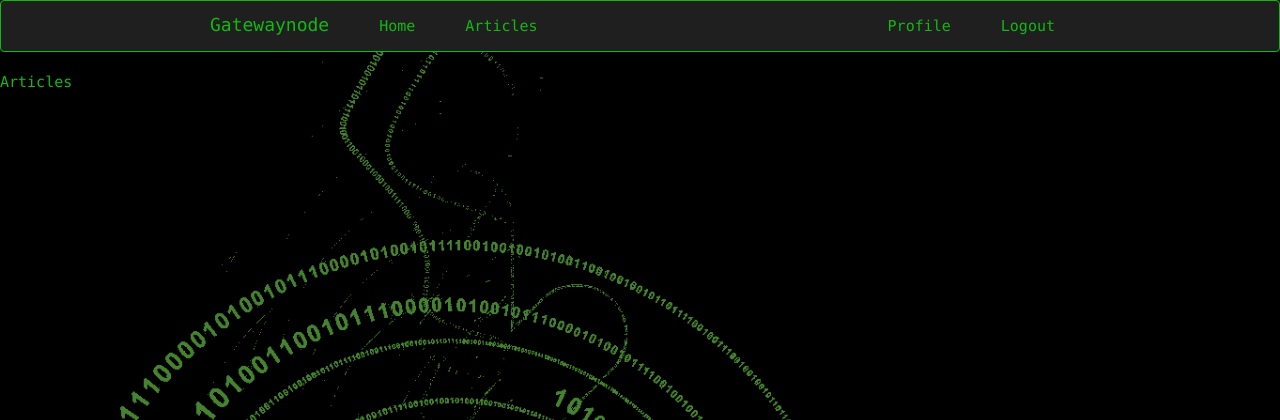
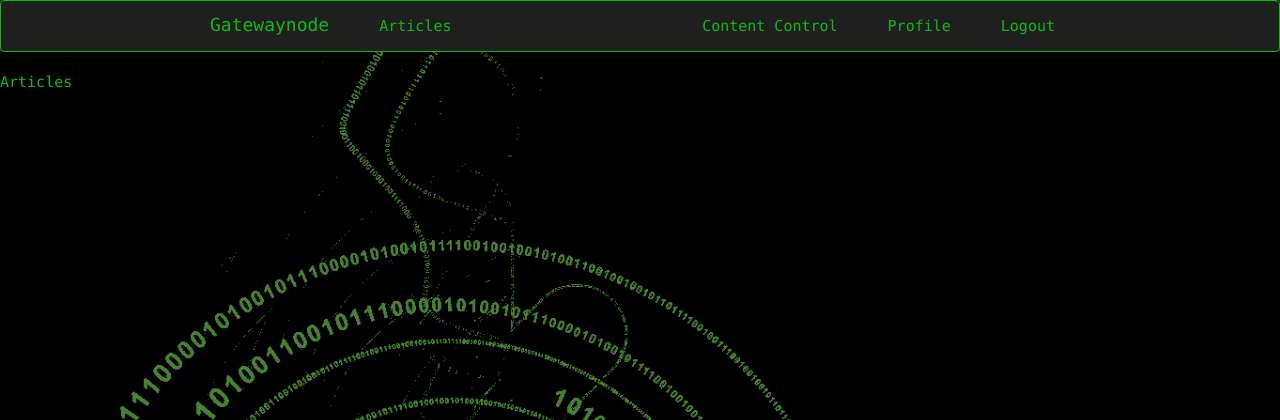
Before and after one commit to gatewaynode/ochyro, a Flask app: page / in a window 1280 px wide. Shown: the top 420 px of the page. Run offline with Flask 2, Linux system fonts and the light colour scheme; the visitor is signed in with stand-in values (Sample User, id 1); data comes from the database, SQL or seed files in the repository; data that the repository does not hold is empty; some libraries are stand-ins or nearby versions.

Commit message:
Content control added, editing and revisions working, tabulator.js added

```diff
--- a/core/forms.py
+++ b/core/forms.py
@@ -114,5 +114,7 @@ class EditArticleForm(FlaskForm):
     )
     node_id = HiddenField()
     node_version = HiddenField()
+    node_hash = HiddenField()
+    content_hash = HiddenField()
     content_type = HiddenField()
     submit = SubmitField("Save")
--- /dev/null
+++ b/core/init_cms.py
@@ -0,0 +1,85 @@
+from core import db
+from core import models, controllers
+import json
+from pprint import pprint
+
+"""Create content types before anything else.
+
+Future state is likely to manage in database configuration as this point.
+"""
+
+
+def init_content_type(build_content_type):
+    content_type_content = models.ContentType.query.filter_by(
+        name=build_content_type["content_type_name"]
+    ).first()
+    if not content_type_content:
+        node = controllers._register_node()
+
+        content_type = models.ContentType(
+            _version=1,
+            _node_id=node._id,
+            _hash="",
+            _lock="",
+            name=build_content_type["content_type_name"],
+            content_class=build_content_type["content_class"],
+            editable_fields=build_content_type["editable_fields"],
+            viewable_fields=build_content_type["viewable_fields"],
+            edit_url=build_content_type["edit_url"],
+            view_url=build_content_type["view_url"],
+        )
+        db.session.add(content_type)
+        db.session.commit()
+        db.session.refresh(content_type)
+        content_type._hash = controllers._hash_table(content_type)
+        content_type._hash_chain = controllers._hash_table(content_type, chain=True)
+        db.session.add(content_type)
+        db.session.commit()
+
+        db.session.refresh(node)
+        node.first_child = json.dumps(
+            {
+                "content_id": content_type._id,
+                "content_revision": content_type._version,
+                "content_type_id": node._id,
+                "content_type_name": build_content_type["content_type_name"],
+                "content_type_class": build_content_type["content_class"],
+            }
+        )
+        node._hash = controllers._hash_table(node)
+        node._hash_chain = controllers._hash_table(node, chain=True)
+        db.session.add(node)
+        db.session.commit()
+
+        return [node, content_type, content_type]
+    else:
+        print(
+            f"Content type '{build_content_type['content_type_name']}' already exists"
+        )
+        return False
+
+
+content_types = [
+    {
+        "content_type_name": "User Content Type",
+        "content_class": "User",
+        "editable_fields": "All",
+        "viewable_fields": "All",
+        "edit_url": "/edit/user",
+        "view_url": "/view/user",
+    },
+    {
+        "content_type_name": "Article Content Type",
+        "content_class": "Article",
+        "editable_fields": "All",
+        "viewable_fields": "All",
+        "edit_url": "/edit/article",
+        "view_url": "/view/article",
+    },
+]
+
+for content_type in content_types:
+    result = models.ContentType.query.all()
+    if len(result) < len(content_types):
+        result = init_content_type(content_type)
+        pprint(result)
--- a/core/models.py
+++ b/core/models.py
@@ -40,15 +40,15 @@ db.Model._perms = db.Column(db.String(100))
 class Node(db.Model):
     """The node model is the central organizing unit of the content model.
 
-    This is pervasive, to the extent that almost everything a user interacts with in the site
-    is content organized by at least one node, including the users themselves.  Nodes do not
-    hold content themselves, but they reference content and the relationships of the content.
-    Nodes may hold multiple content references, and content may even reference multiple other
-    nodes, given the base constraint that nodes have only one immutable "first_child" and
-    content rows can only ever have one immutable "node_id" (these constraints are within the
-    content system).
+    This is pervasive, to the extent that almost everything a user interacts with in the
+    site is content organized by at least one node, including the users themselves.
+    Nodes do not hold content themselves, but they reference content and the
+    relationships of the content.  Nodes may hold multiple content references, and
+    content may even reference multiple other nodes, given the base constraint that
+    nodes have only one immutable "first_child" and content rows can only ever have one
+    immutable "node_id" (these constraints are within the content system).
 
-    Potentially recursively nested fields are denoted with a leading double underscore.
+    Potentially recursively nested fields are denoted with a leading "layer" prefix.
     This is to attempt to make cleared when fields require recursion crontrols in views
     and controllers.
     """
@@ -88,6 +88,8 @@ class ContentType(db.Model):
     content_class = db.Column(db.String(200))
     editable_fields = db.Column(db.UnicodeText())
     viewable_fields = db.Column(db.UnicodeText())
+    edit_url = db.Column(db.String(100))
+    view_url = db.Column(db.String(100))
     # There will be more here for controllers and views but this gets us started
 
 
@@ -100,6 +102,8 @@ class ContentTypeRevision(db.Model):
     content_class = db.Column(db.String(200))
     editable_fields = db.Column(db.UnicodeText())
     viewable_fields = db.Column(db.UnicodeText())
+    edit_url = db.Column(db.String(100))
+    view_url = db.Column(db.String(100))
     # There will be more here for controllers and views but this gets us started
 
 
--- a/core/routes.py
+++ b/core/routes.py
@@ -9,7 +9,9 @@ from flask_login import (
 from core import app, db, login
 from core.forms import LoginForm, RegistrationForm, EditUserForm, EditArticleForm
 from core.controllers import save_user, save_article, load_node, load_content
-from core.views import view_front_page, dictify_content, view_all
+
+# from core.views import view_front_page, dictify_content, view_all, view_content_control
+import core.views as views
 from core.models import User
 from werkzeug.urls import url_parse
 from datetime import datetime
@@ -38,7 +40,7 @@ def load_user(id):
 @app.route("/")
 @app.route("/index")
 def index():
-    articles = view_front_page()
+    articles = views.view_front_page()
     return render_template("index.html", title="", articles=articles)
 
 
@@ -107,39 +109,40 @@ def edit_profile():
     return render_template("edit_profile.html", title="Edit Profile", form=form)
 
 
-@app.route("/edit/article", methods=["GET", "POST"])
+@app.route("/edit/article/", methods=["GET", "POST"])
+@app.route("/edit/article/<node>", methods=["GET", "POST"])
 @login_required
-def edit_article():
+def edit_article(node=None, version=None):
     form = EditArticleForm()
     if form.validate_on_submit():
         save_article(form)
         return redirect(url_for("index"))
-    return render_template("edit_article.html", title="Create Article", form=form)
-
-
-@app.route("/edit/article/<node>/<version>", methods=["GET", "POST"])
-@login_required
-def edit_article_node(node=None, version=None):
-    form = EditArticleForm()
-    if form.validate_on_submit():
-        save_article(form)
-        return redirect(url_for("index"))
-    if node and version:
-
+    if node:  # Edit an existing article
+        content = load_content(load_node(node))
         return render_template(
-            "edit_article.html",
-            title="Edit Article",
-            form=form,
-            node_id=node,
-            node_version=version,
+            "edit_article.html", title="Edit Article", form=form, content=content,
+        )
+    else:
+        return render_template(
+            "edit_article.html", title="Create Article", form=form, content=None
         )
 
 
-@app.route("/article/<_id>")
+@app.route("/view/article/<_id>")
 @login_required
 def view_article(_id):
-    content = view_article_node(_id)
-    return render_template("article.html", title=content[1].title, content=content)
+    content = views.view_article_node(_id)
+    return render_template(
+        "article.html", title=content["content"].title, content=content
+    )
+
+
+@app.route("/content-control")
+@login_required
+def content_control():
+    content = views.view_content_control()
+    pprint(content)
+    return render_template("content-control.html", content=content)
 
 
 @app.route("/debug", methods=["GET"])
--- a/core/templates/base.html
+++ b/core/templates/base.html
@@ -28,13 +28,13 @@
             </div>
             <div class="collapse navbar-collapse" id="bs-example-navbar-collapse-1">
                 <ul class="nav navbar-nav">
-                    <li><a href="{{ url_for('index') }}">Home</a></li>
                     <li><a href="{{ url_for('edit_article') }}">Articles</a></li>
                 </ul>
                 <ul class="nav navbar-nav navbar-right">
                     {% if current_user.is_anonymous %}
                     <li><a href="{{ url_for('login') }}">Login</a></li>
                     {% else %}
+                    <li><a href={{url_for('content_control')}}>Content Control</a></li>
                     <li><a href="{{ url_for('user', username=current_user.username) }}">Profile</a></li>
                     <li><a href="{{ url_for('logout') }}">Logout</a></li>
                     {% endif %}
--- a/core/views.py
+++ b/core/views.py
@@ -41,19 +41,50 @@ def view_article_node(_id):
         logging.error(
             f"Security Warning: view_article({_id}) failed to convert input to a integer!"
         )
-    article_content = Article.query.get(safe_id).first_or_404()
-    node = load_node(article_content._node_id)
+    # article_content = Article.query.get(safe_id).first_or_404()
+    # node = load_node(article_content._node_id)
+    article_content = load_content(load_node(safe_id))
 
-    return (node, article_content)
+    return article_content
 
 
 def view_all():
     all_content = []
     nodes = Node.query.all()
-    pprint(nodes)
     for node in nodes:
         all_content.append(dictify_content(load_content(node)))
 
+    return all_content
+
+
+def view_content_control():
+    all_content = []
+    nodes = Node.query.all()
+    for node in nodes:
+        all_content.append(load_content(node))
+
+    print("All Content")
     pprint(all_content)
 
-    return all_content
+    table_content = []
+    for content in all_content:
+        if (
+            content["content"]._hash != content["type"]._hash
+            and content["type"].name == "Article Content Type"
+        ):
+            table_content.append(
+                {
+                    "title": content["content"].title,
+                    "type": content["type"].name,
+                    "body": content["content"].body,
+                    "view": f"<a href=\"{content['type'].view_url}/{content['node']._id}\">view</a>",
+                    "edit": f"<a href=\"{content['type'].edit_url}/{content['node']._id}\">edit</a>",
+                }
+            )
+        else:
+            # @debug
+            print("Hash match implies content type.")
+    print("Table Content")
+    pprint(table_content)
+
+    return json.dumps(table_content)
```
Also changed, not shown: core/controllers.py (+37 -58 lines), core/templates/article.html (+6 -11 lines), core/templates/content-control.html (added, +36 -0 lines), core/templates/edit_article.html (+23 -15 lines).
